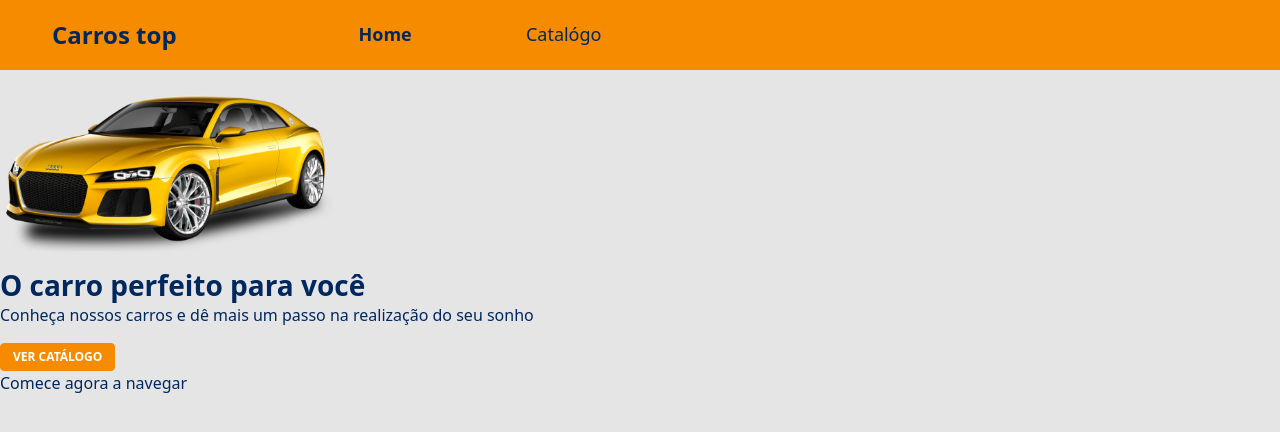
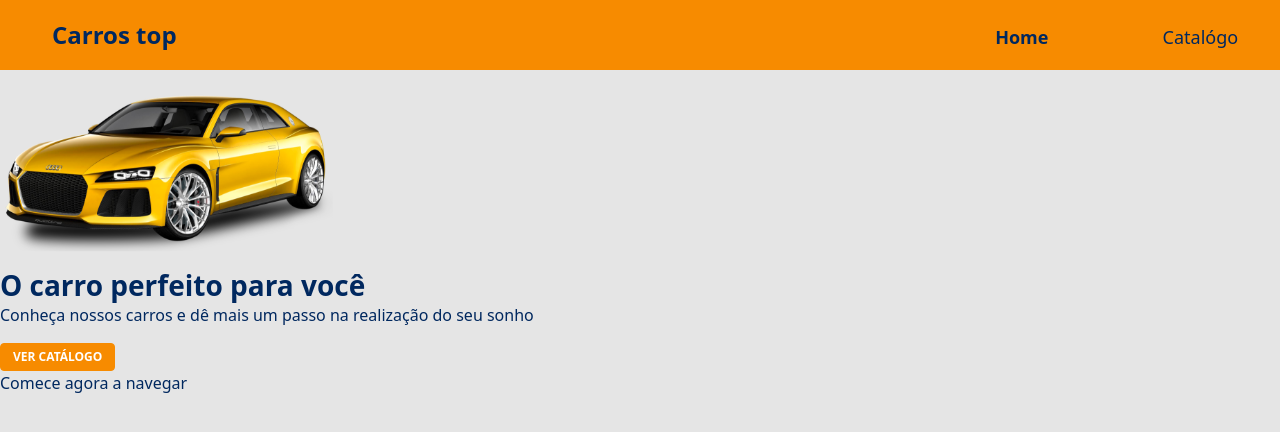
Before and after one commit to Deividwb/DWCatalogCar, a React (Create React App) app in the folder frontweb_catalogcar/: page / in a window 1280 px wide. Shown: the top 432 px of the page. Built offline with nearby package versions, Linux system fonts and the light colour scheme.

Commit message:
feat: Navbar styling

```diff
--- a/frontweb_catalogcar/src/components/Navbar/index.tsx
+++ b/frontweb_catalogcar/src/components/Navbar/index.tsx
@@ -1,4 +1,5 @@
 import './styles.css';
+import 'bootstrap/js/src/collapse.js';
 import { Link, NavLink } from 'react-router-dom';
 
 const Navbar = () => {
@@ -8,10 +9,25 @@ const Navbar = () => {
         <Link to="/" className="nav-logo-text">
           <h4>Carros top</h4>
         </Link>
-        <div className="collapse navbar-collapse">
-          <ul className="navbar-nav offset-md-2 main-menu">
+
+        <button
+          className="navbar-toggler"
+          type="button"
+          data-bs-toggle="collapse"
+          data-bs-target="#dscatalog-navbar"
+          aria-controls="dscatalog-navbar"
+          aria-expanded="false"
+          aria-label="Toggle navigation"
+        >
+          <span className="navbar-toggler-icon"></span>
+        </button>
+
+        <div className="collapse navbar-collapse" id="dscatalog-navbar">
+          <ul className="navbar-nav offset-md-9 main-menu">
             <li>
-              <NavLink to="/" activeClassName="active">Home</NavLink>
+              <NavLink to="/" activeClassName="active">
+                Home
+              </NavLink>
             </li>
             <li>
               <NavLink to="/products" activeClassName="active">
--- a/frontweb_catalogcar/src/components/Navbar/styles.css
+++ b/frontweb_catalogcar/src/components/Navbar/styles.css
@@ -1,10 +1,11 @@
 .main-nav{
     padding-left: 40px;
-    height: 70px;
+    min-height: 70px;
 }
 
 .main-menu {
     display: flex;
+    height: 21px;
     font-size: 18px;
     width: 243px;
     justify-content: space-between;
```
